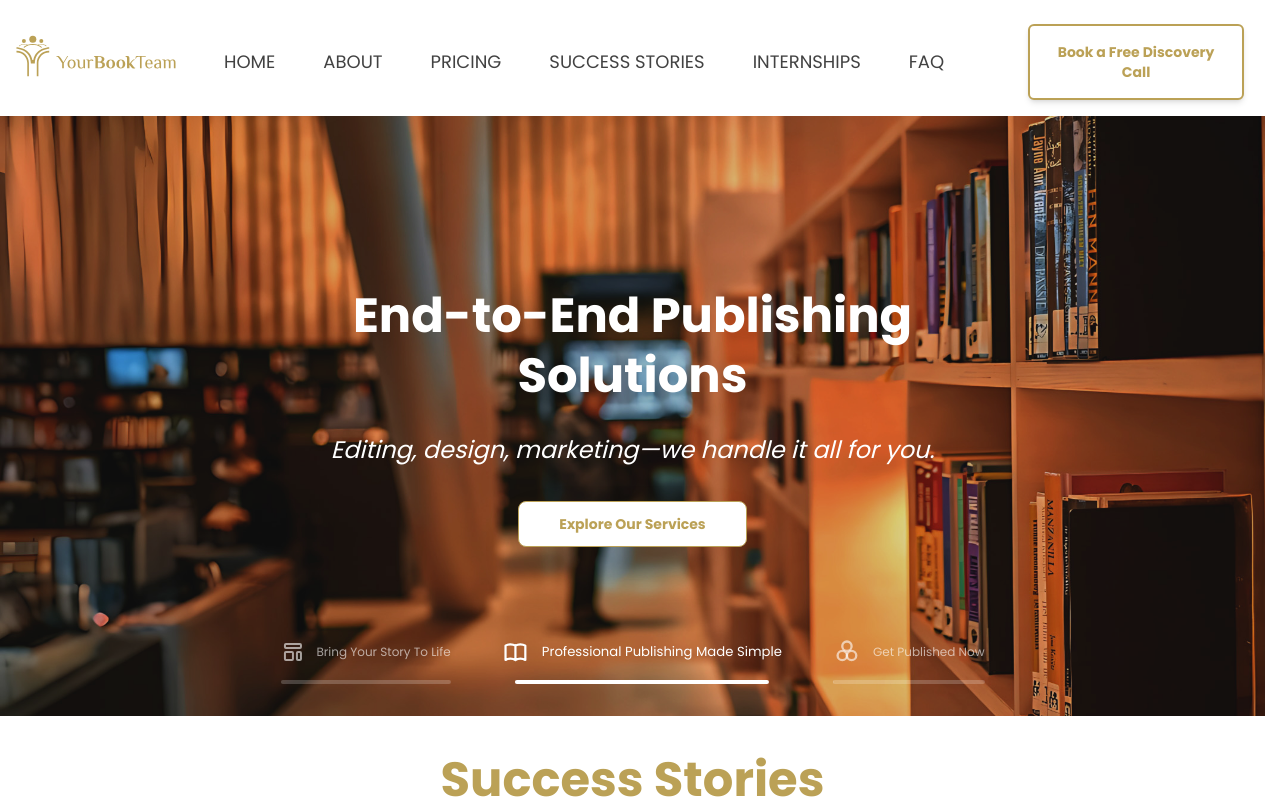
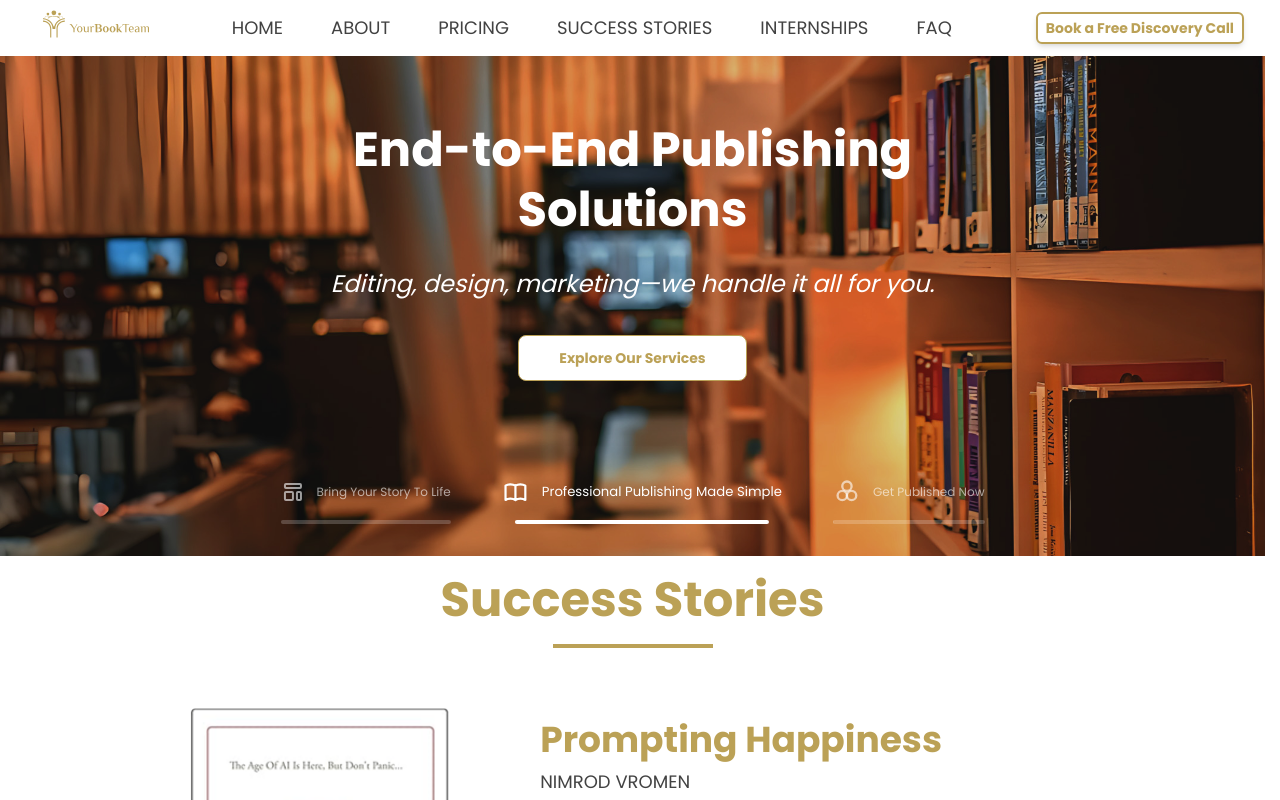
Before and after one commit to YourBookTeam/YBT_Website, a React (Vite) app: page / in a window 1280 px wide. Shown: the top 800 px of the page. Built offline with nearby package versions, Linux system fonts and the light colour scheme; a web font is replaced by a local one.

Commit message:
updates on hero_banner + nav_bar

```diff
--- a/src/components/TitleBanner.jsx
+++ b/src/components/TitleBanner.jsx
@@ -2,7 +2,7 @@ function TitleBanner({ id, children }) {
   return (
       <div
         id={id}
-        className="text-gold text-3xl md:text-4xl xl:text-5xl text-center font-bold p-10 flex flex-col justify-center items-center">
+        className="text-gold text-3xl md:text-4xl xl:text-5xl text-center font-bold pt-5 px-10 flex flex-col justify-center items-center">
         {children}
         <div className="bg-gold h-1 w-40 mt-5"></div>
       </div>
--- a/src/components/home-page/DesktopBanner.jsx
+++ b/src/components/home-page/DesktopBanner.jsx
@@ -144,7 +144,7 @@ const DesktopBanner = () => {
       role="region"
       aria-label="Image carousel"
       aria-live="polite"
-      className="hidden lg:block relative w-full h-[60vh] min-h-[600px] overflow-hidden bg-gray"
+      className="hidden lg:block relative w-full h-[60vh] min-h-[500px] overflow-hidden bg-gray"
     >
       {/* Screen reader announcement */}
       <div className="sr-only" aria-live="polite" aria-atomic="true">
@@ -170,7 +170,7 @@ const DesktopBanner = () => {
             </div>
 
             {/* Content Container */}
-            <div className="relative h-full flex flex-col gap-10 items-center justify-center">
+            <div className="relative h-full pt-16 flex flex-col gap-10 items-center">
               <div className="container mx-auto">
                 <div className="max-w-2xl 2xl:max-w-4xl mx-auto flex flex-col items-center">
                   <h1
--- a/src/components/navbar/DesktopNavbar.jsx
+++ b/src/components/navbar/DesktopNavbar.jsx
@@ -4,15 +4,15 @@ import DesktopLogo from "../DesktopLogo";
 
 function DesktopNavbar() {
   return (
-    <nav className="hidden md:flex px-2 lg:px-4 2xl:px-12 pt-5 pb-3 justify-between 2xl:justify-around items-center w-screen bg-white">
+    <nav className="hidden md:flex px-2 lg:px-4 2xl:px-12 justify-between 2xl:justify-around items-center w-screen bg-white">
       <div className="pr-6 lg:pr-12">
-        <DesktopLogo className="fill-gold -mt-2 lg:-mt-3 md:w-32 md:h-20 lg:w-40 lg:h-24 2xl:w-60 2xl:h-32"></DesktopLogo>
+        <DesktopLogo className="fill-gold -mt-2 lg:-mt-2 md:w-32 md:h-16 lg:w-40 lg:h-16 2xl:w-60 2xl:h-20"></DesktopLogo>
       </div>
 
       <div className="flex items-center gap-4 lg:gap-16">
         <div className="flex gap-8 lg:gap-12">
           <Link to="/" className="relative group">
-            <span className="relative pb-1">
+            <span className="relative pb-0.5">
               <span className="inline-block text-sm lg:text-lg transition-transform duration-200 ease-out group-hover:scale-105">
                 HOME
               </span>
@@ -20,7 +20,7 @@ function DesktopNavbar() {
             </span>
           </Link>
           <Link to="/about" className="relative group">
-            <span className="relative pb-1">
+            <span className="relative pb-0.5">
               <span className="inline-block text-sm lg:text-lg transition-transform duration-200 ease-out group-hover:scale-105">
                 ABOUT
               </span>
@@ -28,7 +28,7 @@ function DesktopNavbar() {
             </span>
           </Link>
           <Link to="/pricing" className="relative group">
-            <span className="relative pb-1">
+            <span className="relative pb-0.5">
               <span className="inline-block text-sm lg:text-lg transition-transform duration-200 ease-out group-hover:scale-105">
                 PRICING
               </span>
@@ -39,7 +39,7 @@ function DesktopNavbar() {
             to="/#success-stories"
             className="relative group whitespace-nowrap"
           >
-            <span className="relative pb-1">
+            <span className="relative pb-0.5">
               <span className="inline-block text-sm lg:text-lg transition-transform duration-200 ease-out group-hover:scale-105">
                 SUCCESS STORIES
               </span>
@@ -47,7 +47,7 @@ function DesktopNavbar() {
             </span>
           </Link>
           <Link to="/internships" className="relative group">
-            <span className="relative pb-1">
+            <span className="relative pb-0.5">
               <span className="inline-block text-sm lg:text-lg transition-transform duration-200 ease-out group-hover:scale-105">
                 INTERNSHIPS
               </span>
@@ -55,7 +55,7 @@ function DesktopNavbar() {
             </span>
           </Link>
           <Link to="/faq" className="relative group">
-            <span className="relative pb-1">
+            <span className="relative pb-0.5">
               <span className="inline-block text-sm lg:text-lg transition-transform duration-200 ease-out group-hover:scale-105">
                 FAQ
               </span>
@@ -63,7 +63,7 @@ function DesktopNavbar() {
             </span>
           </Link>
         </div>
-        <DiscoveryButton />
+        <DiscoveryButton/>
       </div>
     </nav>
   );
--- a/src/components/navbar/DiscoveryButton.jsx
+++ b/src/components/navbar/DiscoveryButton.jsx
@@ -3,7 +3,7 @@ import Button from "../Button";
 function DiscoveryButton({ onClick }) {
   return (
     <div>
-      <Button gold tall to="/contact" onClick={onClick} className="mx-5 text-sm 2xl:text-base">
+      <Button gold to="/contact" onClick={onClick} className="mx-5 px-2 py-3 md:text-[7px] md:py-1 lg:text-sm 2xl:text-base">
         Book a Free Discovery Call
       </Button>
     </div>
--- a/src/components/navbar/MobileNavbar.jsx
+++ b/src/components/navbar/MobileNavbar.jsx
@@ -66,10 +66,10 @@ function MobileNavbar() {
 
   return (
     <>
-      <div className="md:hidden h-20"></div>
+      <div className="md:hidden h-6"></div>
 
       <div
-        className={`md:hidden flex px-8 py-4 justify-between items-center w-screen bg-white fixed top-0 left-0 z-50 transition-transform duration-300 ease-in-out ${
+        className={`md:hidden flex px-8 py-2 justify-between items-center w-screen bg-white fixed top-0 left-0 z-50 transition-transform duration-300 ease-in-out ${
           isVisible ? "translate-y-0" : "-translate-y-full"
         }`}
       >
@@ -79,7 +79,7 @@ function MobileNavbar() {
 
         <div className="relative">
           <RxHamburgerMenu
-            className={`text-gold size-10 cursor-pointer transition-all duration-300 ease-in-out ${
+            className={`text-gold size-8 cursor-pointer transition-all duration-300 ease-in-out ${
               isOpen
                 ? "opacity-0 rotate-180 scale-0"
                 : "opacity-100 rotate-0 scale-100"
@@ -87,7 +87,7 @@ function MobileNavbar() {
             onClick={toggleOpen}
           />
           <HiMiniXMark
-            className={`text-gold size-10 cursor-pointer absolute top-0 left-0 transition-all duration-300 ease-in-out ${
+            className={`text-gold size-8 cursor-pointer absolute top-0 left-0 transition-all duration-300 ease-in-out ${
               isOpen
                 ? "opacity-100 rotate-0 scale-100"
                 : "opacity-0 rotate-180 scale-0"
--- a/src/components/svgs/SvgLogo.jsx
+++ b/src/components/svgs/SvgLogo.jsx
@@ -10,7 +10,7 @@ function SvgLogo({ className, preserveAspectRatio }) {
       viewBox="101 40 50 70"
       fill="var(--color-black)"
       preserveAspectRatio={preserveAspectRatio}
-      className={`${className} w-12 h-20`}
+      className={`${className} w-12 h-12`}
     >
       <path d="M149.51,59.64v3a19.29,19.29,0,0,0-5.32.76l-.4.12-.33.1-.16.06-.32.11-.22.08,0,0-.24.09-.06,0-.23.1h-.05l-.61.27a20.87,20.87,0,0,0-2.33,1.25l-.33.21a21.07,21.07,0,0,0-2.66,2c-.27.24-.53.49-.78.74a22.13,22.13,0,0,0-1.88,2.11c-.23.29-.45.58-.66.88a23.46,23.46,0,0,0-1.82,3c-.06.12-.12.25-.19.37-.41.85-.78,1.72-1.11,2.62a25.59,25.59,0,0,0-1.38,6,26.83,26.83,0,0,0-.17,3H122.9a26.84,26.84,0,0,0-.16-3,29,29,0,0,0-.51-3,24.54,24.54,0,0,0-.88-3,24.21,24.21,0,0,0-1.11-2.62c-.06-.12-.12-.25-.19-.37a23.46,23.46,0,0,0-1.82-3c-.21-.3-.43-.59-.65-.88a25.26,25.26,0,0,0-1.88-2.11l-.78-.74a22.61,22.61,0,0,0-2.66-2l-.33-.21a20.87,20.87,0,0,0-2.33-1.25l-.62-.27h0l-.23-.1-.06,0-.25-.09,0,0-.21-.08c-.27-.1-.54-.19-.82-.27-.13,0-.26-.09-.39-.12a20,20,0,0,0-2.66-.57,19.48,19.48,0,0,0-2.66-.19v-3a21.38,21.38,0,0,1,5.32.66,21.18,21.18,0,0,1,2.66.87l.25.1c.55.23,1.1.48,1.64.75l.77.41.34.19a25.2,25.2,0,0,1,2.32,1.54c.6.46,1.19.94,1.75,1.45.31.28.61.57.91.87a25.4,25.4,0,0,1,1.88,2.12q.41.5.78,1c.46.63.89,1.29,1.29,2a25.67,25.67,0,0,1,1.37,2.6c.06.13.12.25.17.38a27.46,27.46,0,0,1,1.13,3,29.09,29.09,0,0,1,.77,3h1.19a26.73,26.73,0,0,1,.77-3,29.65,29.65,0,0,1,1.12-3c.06-.13.12-.25.17-.38a27.93,27.93,0,0,1,1.38-2.6c.4-.68.83-1.34,1.28-2,.26-.35.51-.69.78-1a23.83,23.83,0,0,1,1.89-2.12c.29-.3.6-.59.91-.87.56-.51,1.14-1,1.75-1.45a23.92,23.92,0,0,1,2.32-1.54l.34-.19.76-.41q.81-.41,1.65-.75l.25-.1a20.17,20.17,0,0,1,2.66-.87,21.51,21.51,0,0,1,2.66-.5A21.23,21.23,0,0,1,149.51,59.64Z" />
       <path d="M120.24,86.52v20.91h-2.66V86.52a20.93,20.93,0,0,0-.22-3,19.69,19.69,0,0,0-1.91-6c-.17-.32-.35-.64-.53-1a17.17,17.17,0,0,0-1.41-2,16.35,16.35,0,0,0-3.06-3c-.28-.21-.56-.41-.85-.59a14.91,14.91,0,0,0-2.66-1.38l-.76-.28-.22-.07-.32-.1h0l-.26-.07-.31-.08-.22-.06-.56-.11c-.36-.07-.72-.13-1.09-.17a.22.22,0,0,0,0-.08h-1.62v-3a16.75,16.75,0,0,1,2.66.21l.34.06.29.06.1,0,.1,0,.18,0,.21,0h0l.15,0,.23,0,.11,0,.11,0,.21.05.4.13.18,0a18.41,18.41,0,0,1,2.66,1.15c.55.3,1.09.62,1.62,1,.35.24.7.49,1,.76a19.32,19.32,0,0,1,2.39,2.23l.27.3a19.53,19.53,0,0,1,2,2.68c.24.38.47.77.68,1.17.32.59.61,1.2.87,1.82a22.37,22.37,0,0,1,1,3,22.12,22.12,0,0,1,.58,3A22.75,22.75,0,0,1,120.24,86.52Z" />
```
